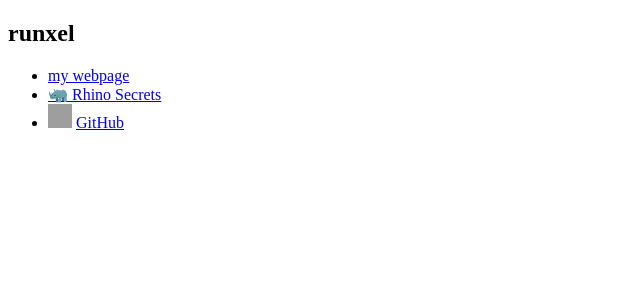
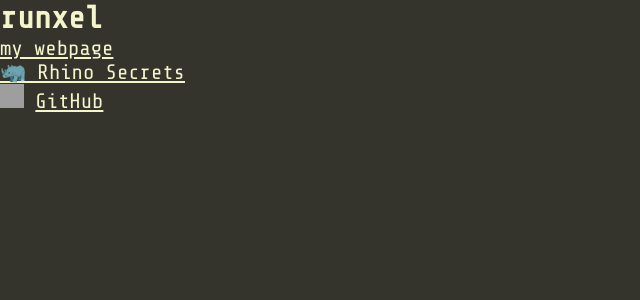
Before and after one commit to runxel/runxel.github.io, a Jekyll site: the page built from index.md, in a window 1280 px wide. Shown: the top 300 px of the page, without its empty margins (0-640 px from the left). Built offline with Jekyll 4.4.1, drawn with Linux system fonts in a browser that asks for light colours; grey boxes are pictures that could not be loaded.

Commit message:
no underscores for things you want

```diff
--- a/_includes/head.html
+++ b/_includes/head.html
@@ -9,12 +9,12 @@
 		<!-- Google Font -->
 		<link href="https://fonts.googleapis.com/css?family=Share+Tech+Mono&display=swap" rel="stylesheet">
 		<!-- Main CSS -->
-		<link rel="stylesheet" href="{{ '/_assets/css/style.css' | relative_url }}">
+		<link rel="stylesheet" href="{{ '/assets/css/style.css' | relative_url }}">
 		<!-- Custom CSS -->
 		{% if page.custom_css %}
-			<link rel="stylesheet" href="{{ '/_assets/css/' page.custom_css | relative_url }}"/>
+			<link rel="stylesheet" href="{{ '/assets/css/' page.custom_css | relative_url }}"/>
 		{% endif %}
-		<link rel="shortcut icon" type="image/x-icon" href="{{ '/_assets/favicon.ico' | relative_url }}"/>
+		<link rel="shortcut icon" type="image/x-icon" href="{{ '/assets/favicon.ico' | relative_url }}"/>
 
 		<title>{{ page.title }}</title>
 	</head>
```
Also changed, not shown: 1 other file.
